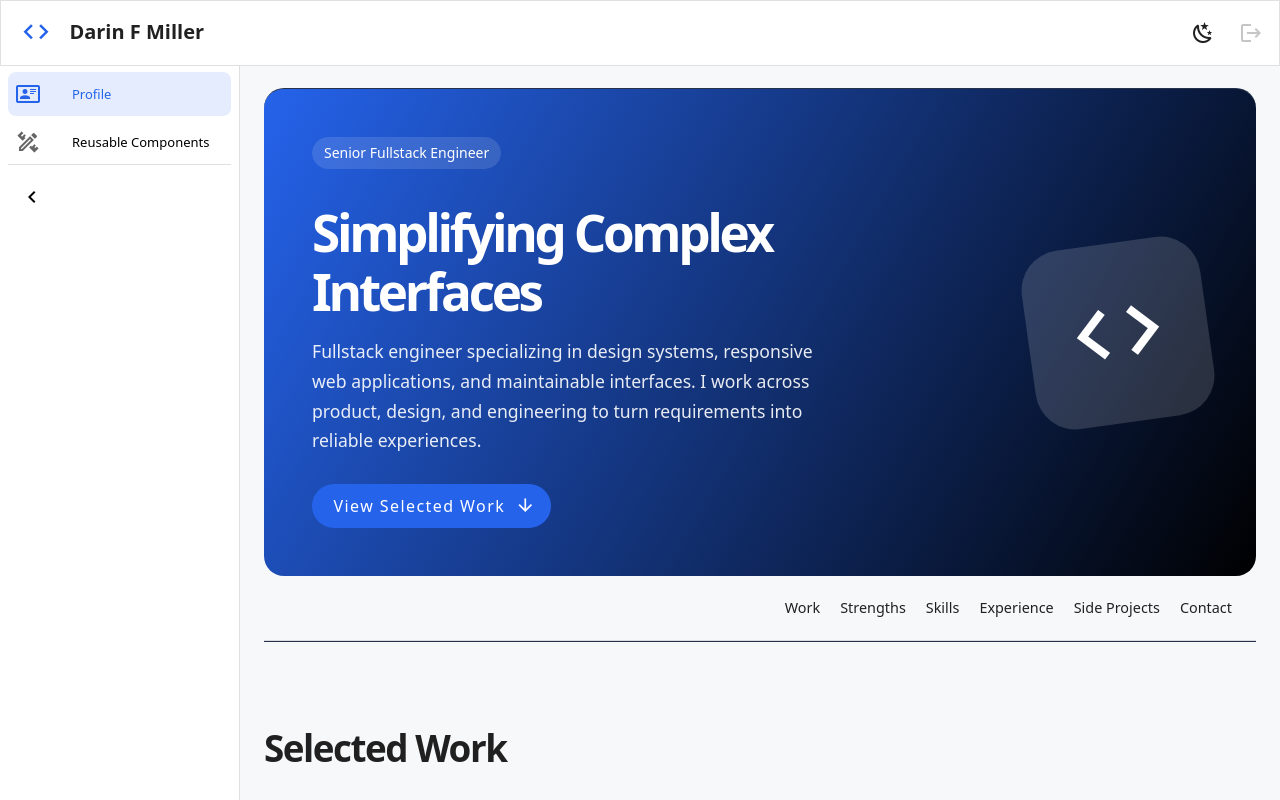
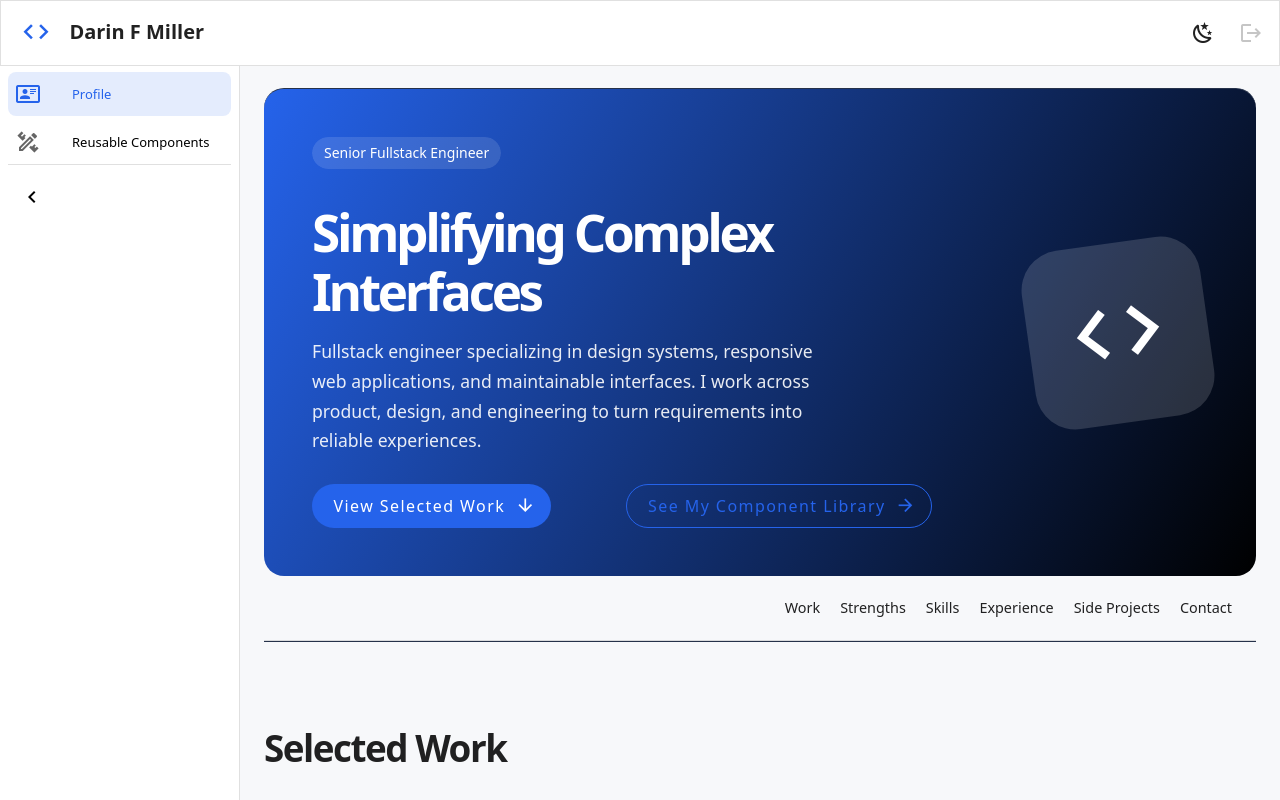
Before and after one commit to dfmiller/darin-portfolio, a Vue app: page / in a window 1280 px wide. Built offline with nearby package versions, Linux system fonts and the light colour scheme.

Commit message:
links to components page

```diff
--- a/src/components/home/LandingHero.vue
+++ b/src/components/home/LandingHero.vue
@@ -15,6 +15,7 @@
         Fullstack engineer specializing in design systems, responsive web applications, and maintainable interfaces. I work across product, design, and engineering to turn requirements into reliable experiences.
       </p>
 
+      <div class="hero-cta">
         <BaseButton
           color="primary"
           size="large"
@@ -23,6 +24,16 @@
         >
           View Selected Work
         </BaseButton>
+
+        <BaseButton
+          variant="secondary"
+          size="large"
+          to="/design-systems"
+          append-icon="mdi-arrow-right"
+        >
+          See My Component Library
+        </BaseButton>
+      </div>
     </div>
 
     <div class="hero-decoration" aria-hidden="true">
@@ -88,6 +99,13 @@
   color: white;
 }
 
+.hero-cta {
+  display: flex;
+  flex-wrap: wrap;
+  justify-content: space-between;
+  gap: 12px;
+}
+
 @media (max-width: 700px) {
   .hero {
     min-height: 280px;
--- a/src/components/home/SideProjects.vue
+++ b/src/components/home/SideProjects.vue
@@ -5,8 +5,14 @@
         <h3>{{ project.title }}</h3>
         <p>{{ project.description }}</p>
       </div>
-      <BaseButton :href="project.href" target="_blank" rel="noreferrer">
-        View Projects
+
+      <BaseButton v-if="project.to" :to="project.to">
+        {{ project.cta }}
+        <v-icon icon="mdi-arrow-right" size="small" aria-hidden="true" />
+      </BaseButton>
+
+      <BaseButton v-else :href="project.href" target="_blank" rel="noreferrer">
+        {{ project.cta }}
         <span class="sr-only">(opens in a new tab)</span>
         <v-icon icon="mdi-arrow-top-right" size="small" aria-hidden="true" />
       </BaseButton>
@@ -18,14 +24,24 @@
 interface Project {
   title: string
   description: string
-  href: string
+  cta: string
+  to?: string
+  href?: string
 }
 
 const projects: Project[] = [
   {
+    title: 'Reusable Component Library',
+    description:
+      'A representative design system built on Vue 3, TypeScript and Vuetify, with accessible, responsive, themeable components and a sample users table showing them working together.',
+    cta: 'Explore the Library',
+    to: '/design-systems',
+  },
+  {
     title: 'Web & Mobile Apps',
     description:
       'Independent projects exploring web and mobile application development built with JavaScript, HTML, and CSS.',
+    cta: 'View Projects',
     href: 'https://javascript-apps-green.vercel.app',
   },
 ]
--- a/src/layouts/DefaultLayout.vue
+++ b/src/layouts/DefaultLayout.vue
@@ -57,11 +57,13 @@ const pageSubtitle = computed(() => String(route.meta.subtitle ?? ''))
 
 watch(
   () => route.path,
-  () => {
+  async () => {
     document.title = pageTitle.value === 'Home'
       ? 'Darin F Miller - Senior Software Engineer'
       : `${pageTitle.value} | Darin F Miller`
     mobileMenuOpen.value = false
+    await nextTick()
+    pageScroll.value?.scrollTo({ top: 0, behavior: 'instant' })
   },
   { immediate: true },
 )
--- a/src/views/design-system/ComponentsTab.vue
+++ b/src/views/design-system/ComponentsTab.vue
@@ -71,6 +71,21 @@ const changeDemoPageSize = (itemsPerPage: number) => {
 
 <template>
   <div class="component-catalog">
+
+    <div class="page-intro">
+      <p>
+        This page is a working example of a reusable component library, the kind of shared front-end foundation I
+        have built and maintained on product teams. Because the code from my professional work is proprietary, I
+        built this representative library to show how I approach it.
+      </p>
+      <p>
+        Every control is a small wrapper around Vuetify, designed for consistent behavior, keyboard and screen reader
+        accessibility, light and dark themes, and layouts that work on phones. Use the tabs below to explore it:
+        <strong>Components</strong> is a catalog of each component and its states,
+        <strong>Sample</strong> puts them together in a realistic searchable, sortable and editable users table, and
+        <strong>Info</strong> explains what a design system is and why teams use one.
+      </p>
+    </div>
 
     <section class="component-section">
       <h2>Avatars</h2>
@@ -242,6 +257,16 @@ const changeDemoPageSize = (itemsPerPage: number) => {
 </template>
 
 <style scoped>
+.page-intro {
+  max-width: 75ch;
+  margin-bottom: 8px;
+  color: rgba(var(--v-theme-on-surface), var(--v-high-emphasis-opacity));
+  line-height: 1.6;
+}
+
+.page-intro p {
+  margin: 0 0 0.75em;
+}
 
 .section-links {
   position: sticky;
--- a/src/views/design-system/DesignSystemPage.vue
+++ b/src/views/design-system/DesignSystemPage.vue
@@ -1,20 +1,5 @@
 <template>
   <div class="page-content">
-    <div class="page-intro">
-      <p>
-        This page is a working example of a reusable component library, the kind of shared front-end foundation I
-        have built and maintained on product teams. Because the code from my professional work is proprietary, I
-        built this representative library to show how I approach it.
-      </p>
-      <p>
-        Every control is a small wrapper around Vuetify, designed for consistent behavior, keyboard and screen reader
-        accessibility, light and dark themes, and layouts that work on phones. Use the tabs below to explore it:
-        <strong>Components</strong> is a catalog of each component and its states,
-        <strong>Sample</strong> puts them together in a realistic searchable, sortable and editable users table, and
-        <strong>Info</strong> explains what a design system is and why teams use one.
-      </p>
-    </div>
-
     <BaseTabs v-model="tab" in-page-header>
       <template #tabs>
         <v-tab v-for="tab in tabs" :key="tab" class="text-none" :value="tab">
@@ -62,17 +47,6 @@ const tab = computed<Tab>({
 </script>
 
 <style scoped>
-.page-intro {
-  max-width: 75ch;
-  margin-bottom: 8px;
-  color: rgba(var(--v-theme-on-surface), var(--v-high-emphasis-opacity));
-  line-height: 1.6;
-}
-
-.page-intro p {
-  margin: 0 0 0.75em;
-}
-
 .page-content {
   width: 100%;
   max-width: 1440px;
```
Lines whose indentation alone changed are shown as unchanged.
